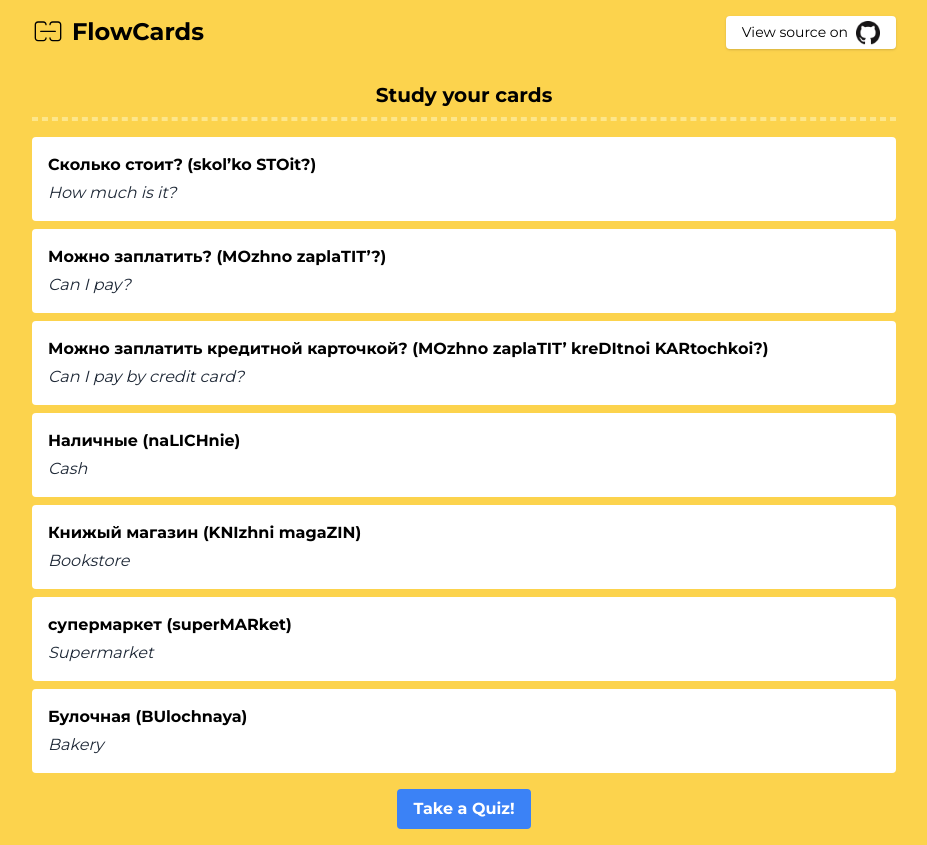
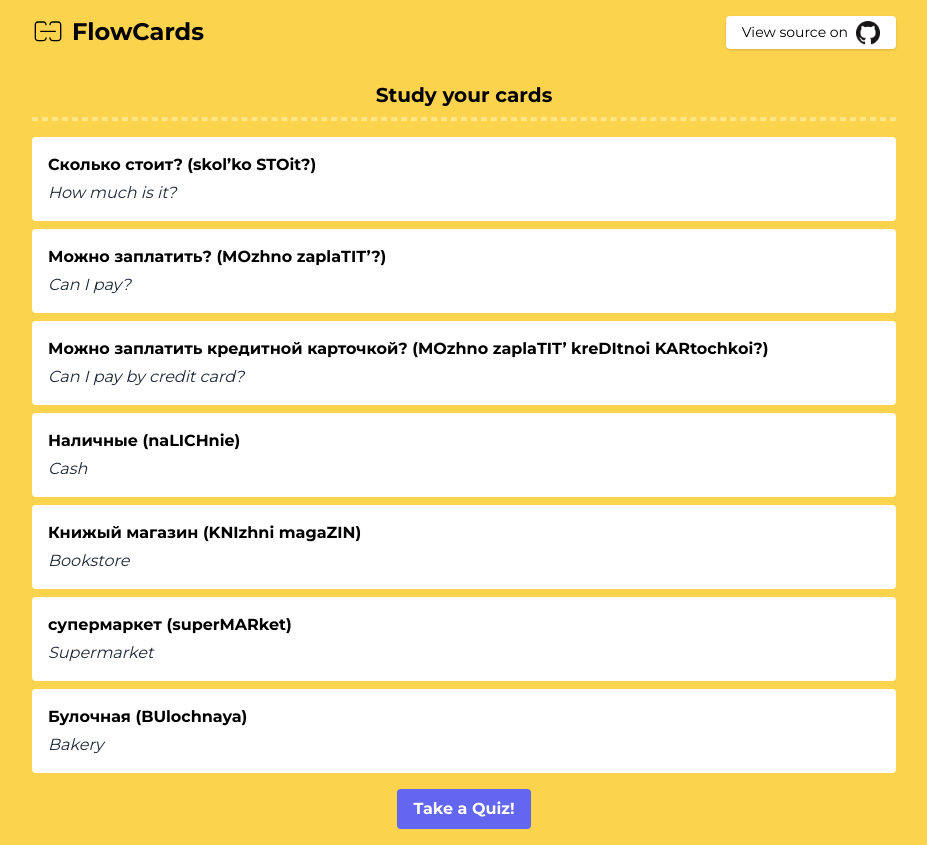
Before and after one commit to yannvanhalewyn/flowcards, a React (Create React App) app: page / in a window 1280 px wide. Shown: the whole page, without its empty margins (176-1103 px from the left). Built offline with nearby package versions, Linux system fonts and the light colour scheme.

Commit message:
Add appear animation when switching screens

```diff
--- a/src/flashcard/Overview.js
+++ b/src/flashcard/Overview.js
@@ -17,7 +17,7 @@ const Flashcards = ({ flashcards, status, dispatch }) => {
     return <span>Loading...</span>;
   } else if (isSuccess(status)) {
     return (
-      <div className="mt-4">
+      <div className="mt-4 animation-appear">
         <DashedHeading>Study your cards</DashedHeading>
         <ul>{map(Flashcard, flashcards)}</ul>
         <div className="text-center mt-4">
--- a/src/index.css
+++ b/src/index.css
@@ -13,7 +13,20 @@ body {
 }
 
 .btn--blue {
-  @apply bg-blue-500 hover:bg-blue-400 text-white;
+  @apply bg-indigo-500 hover:bg-indigo-400 text-white;
+}
+
+.animation-appear {
+  animation: appear .5s ease-in-out;
+}
+
+@keyframes appear {
+  from {
+    opacity: 0;
+  }
+  to {
+    opacity: 1;
+  }
 }
 
 @tailwind utilities;
--- a/src/quiz/Questionaire.js
+++ b/src/quiz/Questionaire.js
@@ -122,7 +122,7 @@ const Questionaire = ({ currentQuiz, flashcardsById, dispatch }) => {
   const submittedAnswer = path(["answers", currentFlashcardId], currentQuiz);
 
   return (
-    <div className="mt-8 p-8 bg-white rounded">
+    <div className="mt-8 p-8 bg-white rounded animation-appear">
       <Progress quiz={currentQuiz} flashcardsById={flashcardsById} />
       <h2 className="inline-block mt-8 font-bold text-xl border-l-4 pl-4 border-yellow-300">
         {currentFlashcard.prompt}
--- a/src/quiz/Quiz.js
+++ b/src/quiz/Quiz.js
@@ -22,7 +22,7 @@ const QuizReport = ({ currentQuiz, flashcardsById, dispatch }) => {
   const [num, denom] = report.score;
 
   return (
-    <div className="mt-8 p-8 bg-white rounded">
+    <div className="mt-8 p-8 bg-white rounded animation-appear">
       <h1 className="font-bold text-xl">All done!</h1>
       <p className="mt-4 text-gray-800">
         You have finished the quiz. Your score was{" "}
```
